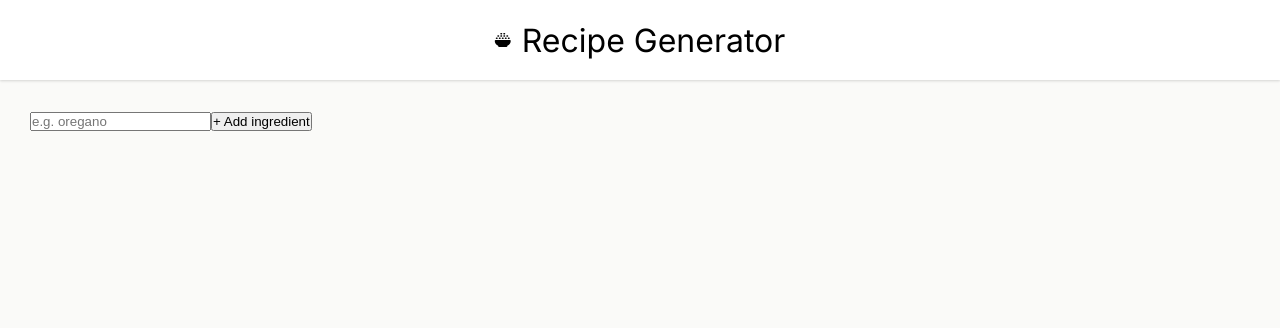
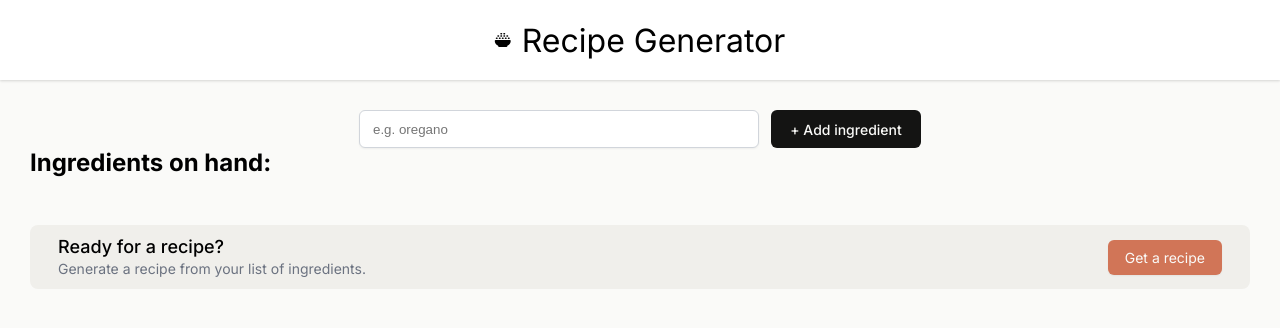
Before and after one commit to Ofarouq310/recipe-generator, a React (Vite) app: page / in a window 1280 px wide. Shown: the top 328 px of the page. Built offline with nearby package versions, Linux system fonts and the light colour scheme.

Commit message:
add ingredients functionality

```diff
--- /dev/null
+++ b/src/components/IngredientsList.jsx
@@ -0,0 +1,18 @@
+export default function IngredientsList(props) {
+    const ingredientsListItems = props.ingredients.map(ingredient => (
+        <li key={ingredient}>{ingredient}</li>
+    ))
+    return (
+        <section>
+            <h2>Ingredients on hand:</h2>
+            <ul className="ingredients-list" aria-live="polite">{ingredientsListItems}</ul>
+            <div className="get-recipe-container">
+                <div>
+                    <h3>Ready for a recipe?</h3>
+                    <p>Generate a recipe from your list of ingredients.</p>
+                </div>
+                <button>Get a recipe</button>
+            </div>
+        </section>
+    )
+}
--- a/src/components/Main.jsx
+++ b/src/components/Main.jsx
@@ -1,14 +1,30 @@
+import { useState } from "react"
+import IngredientsList from "./IngredientsList"
+
 export default function Main() {
+
+    const [ingredients, setIngredients] = useState([])
+
+const addIngredient = (formData) => {
+        const newIngredient = formData.get("ingredient").trim()
+        if (newIngredient.length > 0) {
+            setIngredients(prevIngredients => [...prevIngredients, newIngredient])
+        }
+    }
+
     return (
         <main>
-            <form>
+            <form action={addIngredient} className="add-ingredient-form">
                 <input
                     type="text"
                     placeholder="e.g. oregano"
                     aria-label="Add ingredient"
+                    name="ingredient"
+                    required
                 />
                 <button>+ Add ingredient</button>
             </form>
+            <IngredientsList ingredients={ingredients} />
         </main>
     )
 }
```
